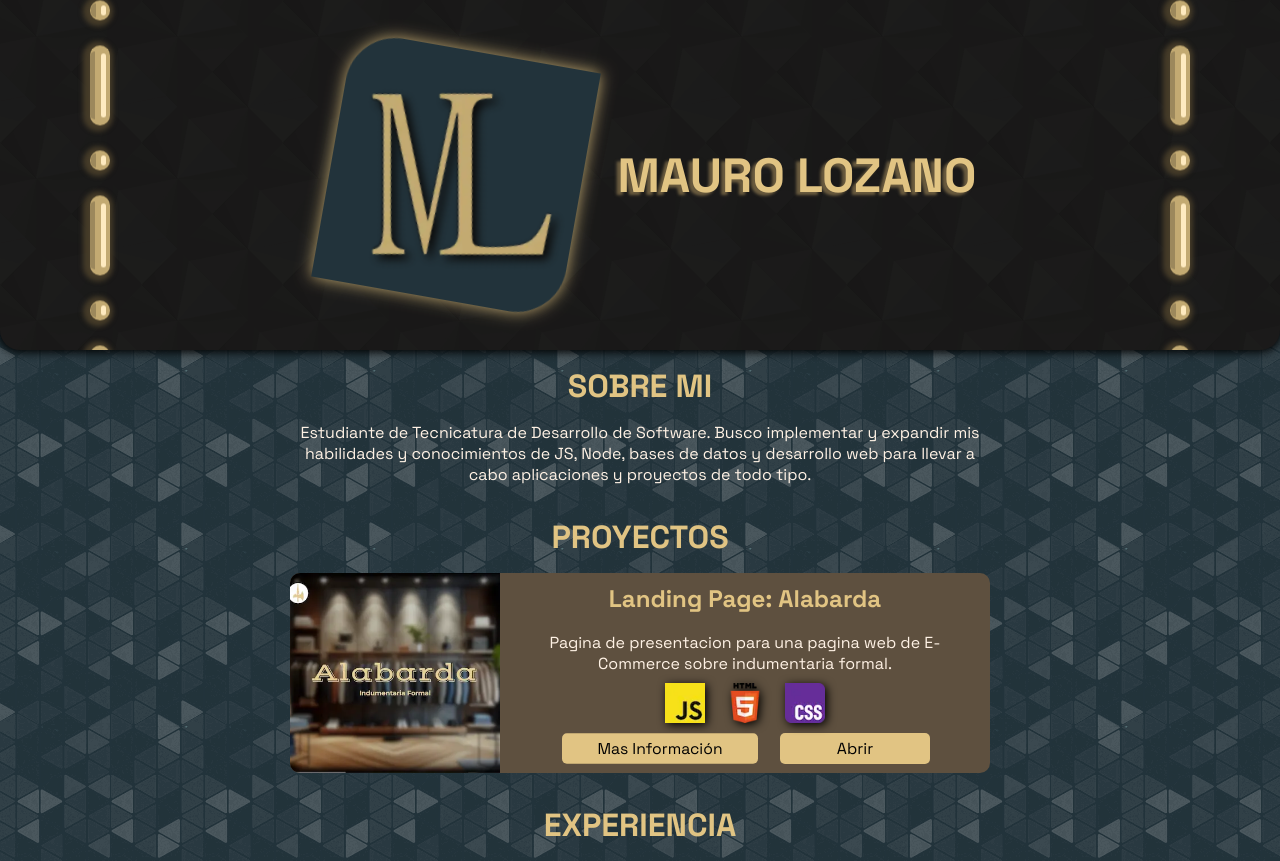
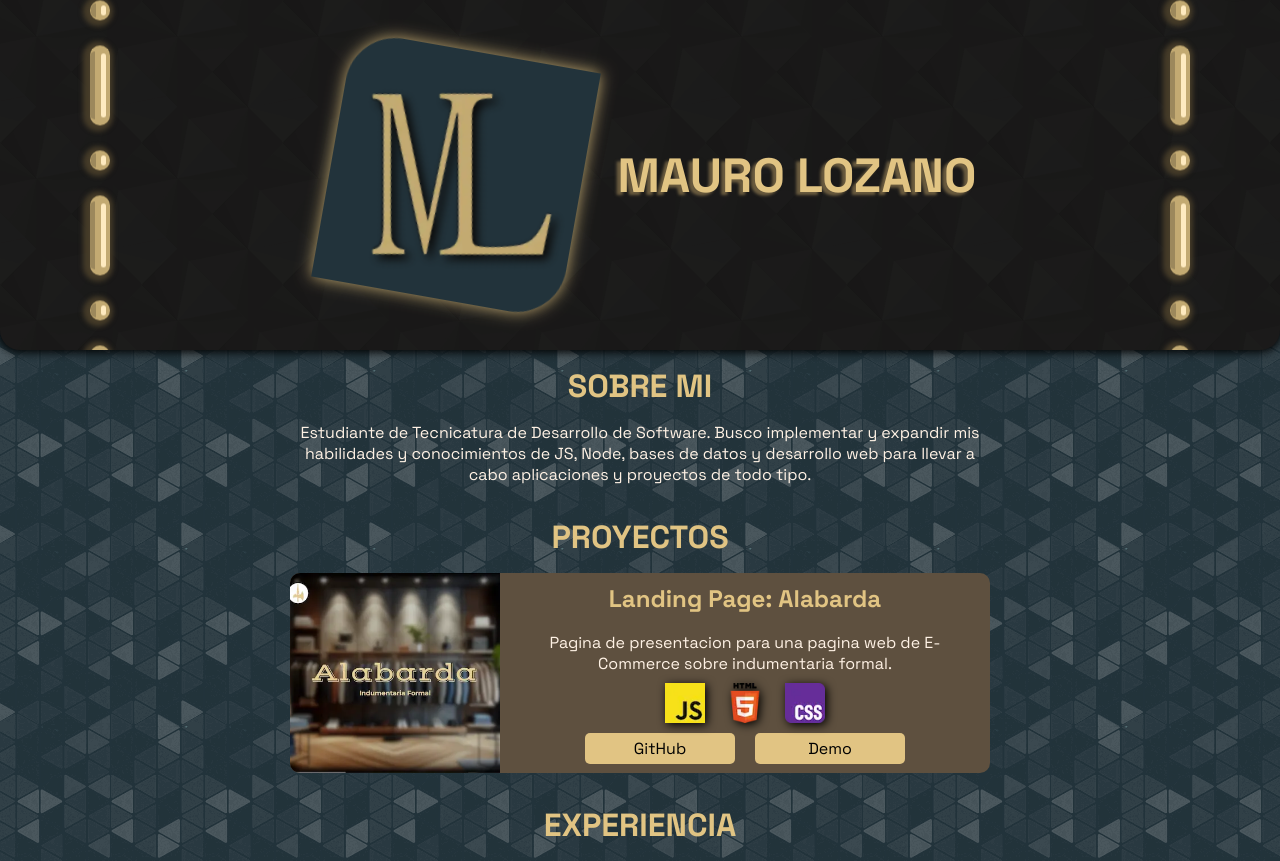
Before and after one commit to MauroLozano/PortfolioMauroLozano, a React (Vite) app: page / in a window 1280 px wide. Shown: the top 861 px of the page. Built offline with nearby package versions, Linux system fonts and the light colour scheme.

Commit message:
Project cards now add links dynamically. Fixed broken links.

```diff
--- a/src/components/ContactSection.jsx
+++ b/src/components/ContactSection.jsx
@@ -147,7 +147,6 @@
                         <label className={styles.contact__label} htmlFor="email__input">Ingrese su Email.</label>
                         <input type="email" name="email" className={`${styles["contact__input"]} ${errors.email ? styles['contact__input--error']: ""} ${submitStatus.status != 'idle' ? styles['input__submitted']: ""}`} placeholder="Email" id="email__input" autoComplete="on" onChange={handleChange} disabled={submitStatus.status != 'idle'}/>
                         <p className={`${styles.error__message} ${errors.email ? styles['error__message--active'] : styles['error__message--disabled']}`}>{errors.email}</p>
-
                     </fieldset>
                     <fieldset className={styles['contact__fieldset']}>
                         <legend className={styles['contact__legend']}>Consulta</legend>
--- a/src/components/NavBar.jsx
+++ b/src/components/NavBar.jsx
@@ -39,7 +39,7 @@ function NavBar({headerRef, proyectsRef, studiesRef, contactRef}){
     return(
         <nav className={navBarClass}>
             <ul className={styles['nav-container']}>
-                <a href="https://maurolportfolio.netlify.app/" className={styles['nav__logo--link']} target="_blank"><img src={logo} alt="Logo del Portfolio" className={styles['nav__logo--img']} /></a>
+                <a href="https://maurolozano.netlify.app/" className={styles['nav__logo--link']} target="_blank"><img src={logo} alt="Logo del Portfolio" className={styles['nav__logo--img']} /></a>
                 <li className={styles['nav-bar__item']}><button type="button" onClick={()=>{handleScroll(headerRef)}}>Inicio</button></li>
                 <li className={styles['nav-bar__item']}><button type="button" onClick={()=>{handleScroll(proyectsRef)}}>Proyectos</button></li>
                 <li className={styles['nav-bar__item']}><button type="button" onClick={()=>{handleScroll(studiesRef)}}>Estudios</button></li>
--- a/src/components/ProjectsSection.jsx
+++ b/src/components/ProjectsSection.jsx
@@ -1,15 +1,15 @@
-import React, { forwardRef } from "react";
+import React, { forwardRef, useState } from "react";
 import { projectData } from "../data/projectData.js";
 import styles from "../css/ProjectArticle.module.css"
 const ProjectArticle = forwardRef((props, ref)=>{
-
     return (
         <section className={styles.projects} ref={ref}>
             <h2 className={styles.section__title}>PROYECTOS</h2>
             {projectData.map((project)=>{
+                const linkNames = Object.keys(project.links)
                 return(
                     <article key={project.id} className={styles.project}>
-                        <a href={project.link} target="_blank" rel="noopener noreferrer" className={styles['project__img-link']}><img src={project.projectImg} alt="Imagen del Proyecto" className={styles.project__img} loading="lazy" /></a>
+                        <a href={project.links[1]} target="_blank" rel="noopener noreferrer" className={styles['project__img-link']}><img src={project.projectImg} alt="Imagen del Proyecto" className={styles.project__img} loading="lazy" /></a>
                         <h3>{project.title}</h3>
                         <p className={styles['project__text']}>{project.description}</p>
                         <div className={styles['project__tech']}>
@@ -20,8 +20,11 @@ const ProjectArticle = forwardRef((props, ref)=>{
                             })}
                         </div>
                         <div className={styles.project__buttons}>
-                            <button type="button" className={styles['project__info-button--open']}>Mas Información</button>
-                            <a href={project.link} className={styles.project__link} target="_blank" rel="noopener noreferrer">Abrir</a>
+                            {
+                                linkNames.map((name) => (
+                                    <a key={name} href={project.links[name]}target="_blank" rel="noopener noreferrer" className={styles.project__link}>{name}</a>
+                                ))
+                            }
                         </div>
                     </article>
                 )
@@ -29,5 +32,4 @@ const ProjectArticle = forwardRef((props, ref)=>{
         </section>
     )
 })
-
 export default ProjectArticle
--- a/src/css/ProjectArticle.module.css
+++ b/src/css/ProjectArticle.module.css
@@ -88,25 +88,6 @@
     align-items: center;
     grid-area: 4 / 2 / 5 / 3;
 }
-.project__info-button--open{
-    text-align: center;
-    font-size: 1rem;
-    margin: 0 10px;
-    padding: 5px 10px;
-    width: 200px;
-    border-radius: 5px;
-    background-color: #e1c483;
-    transition: background-color 0.3s ease-in-out;
-    border: none;
-    cursor: pointer;
-}
-.project__info-button--open:hover{
-    background-color: #ffebc0;
-    transition: background-color 0.3s ease-in-out;
-}
-.project__info-button--open:enabled {
-    transform: scale(0.98);
-}
 /* Responsive */
 @media (max-width: 768px){
     .project{
@@ -140,6 +121,7 @@
         justify-content: center;
     }
     .project__buttons{
+        background-color: aquamarine;
         grid-area: 5 / 1 / 6 / 2;
     }
 }
--- a/src/data/projectData.js
+++ b/src/data/projectData.js
@@ -8,8 +8,11 @@ export const projectData = [
         id: 1,
         title: 'Landing Page: Alabarda',
         description: 'Pagina de presentacion para una pagina web de E-Commerce sobre indumentaria formal.',
-        link: '',
+        links: {
+            GitHub: 'https://github.com/MauroLozano/Alabarda',
+            Demo: 'https://alabarda.netlify.app/'
+        },
         projectImg: alabarda,
         techIcons: [jsIcon50x50, html5Icon50x50, cssIcon50x50]
-    }
+    },
 ]
```
